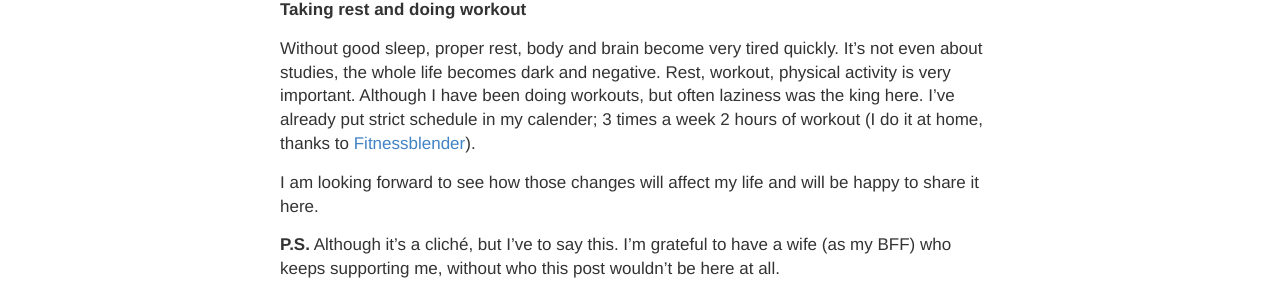
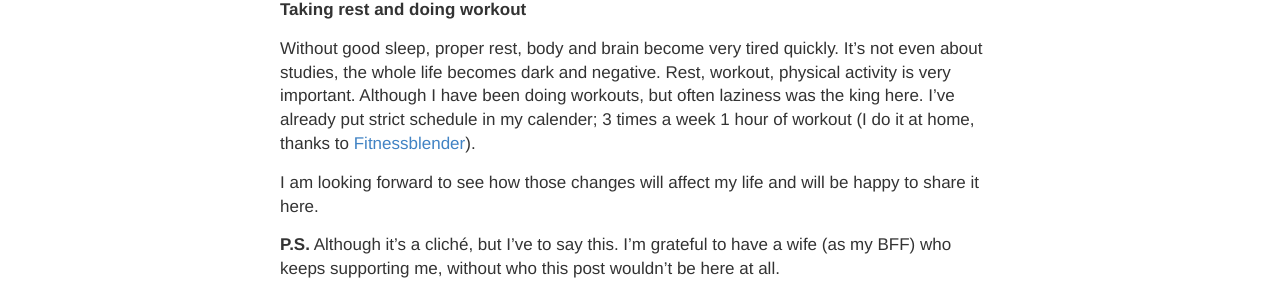
Before and after one commit to vtorosyan/vtorosyan.github.io, a Jekyll site: the page built from _posts/2016/12/2016-12-3-algs-two-months-retro.md, in a window 1280 px wide and 900 px high, scrolled down 1778 px. Shown: the part 441-739 px from the top of the window. Built offline with Jekyll 4.4.1, drawn with Linux system fonts in a browser that asks for light colours; comment, search, counter and statistics services are not loaded.

Commit message:
Algorithms - the journey continues

```diff
--- a/_posts/2016/12/2016-12-3-algs-two-months-retro.md
+++ b/_posts/2016/12/2016-12-3-algs-two-months-retro.md
@@ -76,7 +76,7 @@ Of course, you can always search for a solution, but this is not helpful, it's n
 **Taking rest and doing workout**
 
 Without good sleep, proper rest, body and brain become very tired quickly. It’s not even about studies, the whole life becomes dark and negative. Rest, workout, physical activity is very important.
-Although I have been doing workouts, but often laziness was the king here. I've already put strict schedule in my calender; 3 times a week 2 hours of workout (I do it at home, thanks to [Fitnessblender](https://www.fitnessblender.com/){:target="_blank"}).
+Although I have been doing workouts, but often laziness was the king here. I've already put strict schedule in my calender; 3 times a week 1 hour of workout (I do it at home, thanks to [Fitnessblender](https://www.fitnessblender.com/){:target="_blank"}).
 
 I am looking forward to see how those changes will affect my life and will be happy to share it here.
 
```
